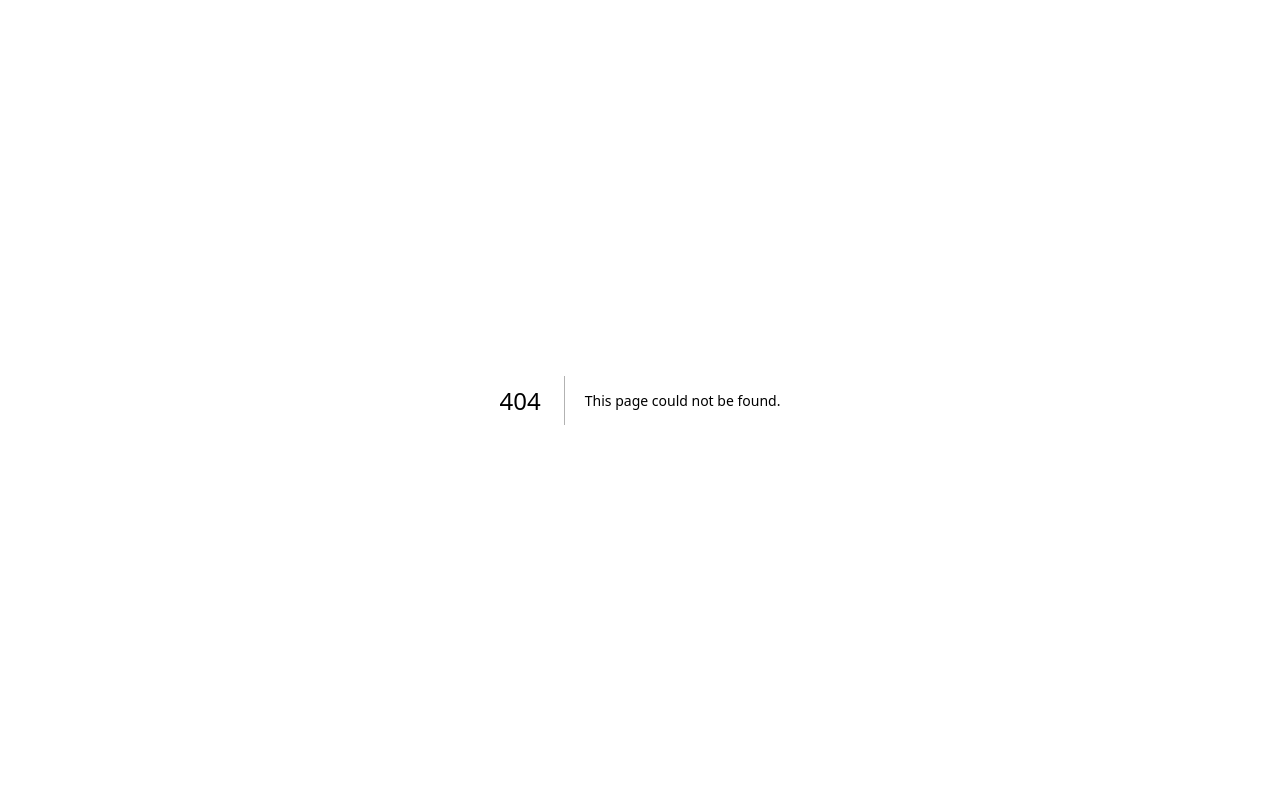
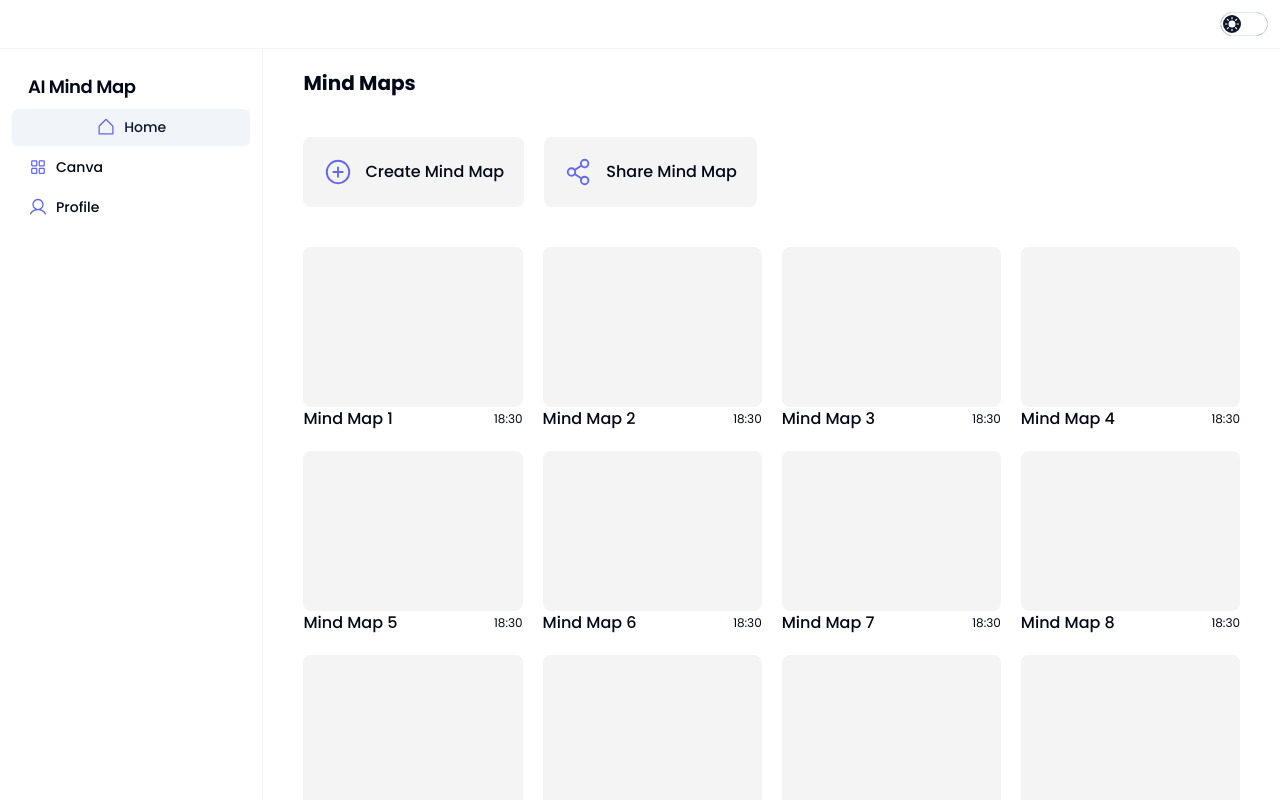
Before and after one commit to ugabb/ai-mind-map-flow, a Next.js app: page /home in a window 1280 px wide. Before the commit this address had no page. Shown: the top 800 px of the page. Built offline with nearby package versions, Linux system fonts and the light colour scheme.

Commit message:
feat(wp): add home

```diff
--- a/package.json
+++ b/package.json
@@ -19,6 +19,7 @@
     "@radix-ui/react-label": "^2.1.0",
     "@radix-ui/react-menubar": "^1.1.1",
     "@radix-ui/react-progress": "^1.1.0",
+    "@radix-ui/react-scroll-area": "^1.2.0",
     "@radix-ui/react-slot": "^1.1.0",
     "@radix-ui/react-toolbar": "^1.1.0",
     "@tanstack/react-query": "^5.59.0",
@@ -46,6 +47,7 @@
     "@types/node": "^20",
     "@types/react": "^18",
     "@types/react-dom": "^18",
+    "daisyui": "^4.12.12",
     "eslint": "^8",
     "eslint-config-next": "14.2.7",
     "postcss": "^8",
--- /dev/null
+++ b/src/app/home/page.tsx
@@ -0,0 +1,79 @@
+import { CardActions } from "@/components/CardActions";
+import { CardMindMap } from "@/components/CardMindMap";
+import { Sidebar } from "@/components/Sidebar";
+import { PiPlusCircle, PiShare, PiShareNetwork } from "react-icons/pi";
+
+export default function Home() {
+  return (
+    <div className="flex flex-col bg-background">
+      <div className="flex items-center justify-end gap-5 p-3 w-full">
+        <label className="grid cursor-pointer place-items-center">
+          <input
+            type="checkbox"
+            value="synthwave"
+            className="toggle theme-controller bg-primary col-span-2 col-start-1 row-start-1 border-input"
+          />
+          <svg
+            className="stroke-base-100 fill-base-100 col-start-1 row-start-1"
+            xmlns="http://www.w3.org/2000/svg"
+            width="14"
+            height="14"
+            viewBox="0 0 24 24"
+            fill="none"
+            stroke="currentColor"
+            strokeWidth="2"
+            strokeLinecap="round"
+            strokeLinejoin="round"
+          >
+            <circle cx="12" cy="12" r="5" />
+            <path d="M12 1v2M12 21v2M4.2 4.2l1.4 1.4M18.4 18.4l1.4 1.4M1 12h2M21 12h2M4.2 19.8l1.4-1.4M18.4 5.6l1.4-1.4" />
+          </svg>
+          <svg
+            className="stroke-base-100 fill-base-100 col-start-2 row-start-1"
+            xmlns="http://www.w3.org/2000/svg"
+            width="14"
+            height="14"
+            viewBox="0 0 24 24"
+            fill="none"
+            stroke="currentColor"
+            strokeWidth="2"
+            strokeLinecap="round"
+            strokeLinejoin="round"
+          >
+            <path d="M21 12.79A9 9 0 1 1 11.21 3 7 7 0 0 0 21 12.79z"></path>
+          </svg>
+        </label>
+      </div>
+      <div className="flex border-t border-zinc-100">
+        <Sidebar playlists={[]} />
+        <div className="flex flex-col px-10 py-5 gap-10 w-full">
+          <h1 className="text-xl font-bold ">Mind Maps</h1>
+
+          <div className="flex gap-5 items-center w-full">
+            <CardActions>
+              <PiPlusCircle size={30} className="text-indigo-500" />
+              Create Mind Map
+            </CardActions>
+            <CardActions>
+              <PiShareNetwork size={30} className="text-indigo-500" />
+              Share Mind Map
+            </CardActions>
+          </div>
+
+          <div className="grid grid-cols-4 w-full gap-5">
+            {Array.from({length: 20}).map((_, index) => (
+                <CardMindMap
+                    key={index}
+                    mindMap={{
+                    id: index.toString(),
+                    title: "Mind Map " + (index + 1),
+                    lastUpdatedTime: "18:30",
+                    }}
+                />
+            ))}
+          </div>
+        </div>
+      </div>
+    </div>
+  );
+}
--- /dev/null
+++ b/src/components/CardActions.tsx
@@ -0,0 +1,11 @@
+interface CardActionsProps {
+  children: React.ReactNode;
+}
+
+export const CardActions = (props: CardActionsProps) => {
+  return (
+    <div className="flex gap-3 items-center p-5 bg-zinc-100 text-md font-medium rounded-lg min-w-32 cursor-pointer hover:bg-indigo-500/10">
+      {props.children}
+    </div>
+  );
+};
--- /dev/null
+++ b/src/components/CardMindMap.tsx
@@ -0,0 +1,22 @@
+import Link from "next/link";
+
+interface CardMindMapProps {
+  mindMap: {
+    id: string;
+    title: string;
+    lastUpdatedTime: string;
+  };
+}
+
+export const CardMindMap = (props: CardMindMapProps) => {
+    const { mindMap } = props;
+  return (
+    <Link href={"/mind-map/:mindMapId"} className="flex flex-col cursor-pointer">
+      <div className="w-full h-40 bg-zinc-100 rounded-lg "></div>
+      <div className="flex justify-between items-center">
+        <h1 className="text-md font-medium">{mindMap.title}</h1>
+        <p className="text-xs text-foreground">{mindMap.lastUpdatedTime}</p>
+      </div>
+    </Link>
+  );
+};
--- /dev/null
+++ b/src/components/Sidebar.tsx
@@ -0,0 +1,43 @@
+import { cn } from "@/lib/utils";
+import { Button } from "./ui/button";
+import { ScrollArea } from "./ui/scroll-area";
+import { PiHouseSimple, PiSquaresFour, PiUser } from "react-icons/pi";
+import Link from "next/link";
+
+interface SidebarProps extends React.HTMLAttributes<HTMLDivElement> {
+  playlists: any[];
+}
+
+export function Sidebar({ className, playlists }: SidebarProps) {
+  return (
+    <div className={cn("pb-12 border-r border-zinc-100 max-w-xs", className)}>
+      <div className="space-y-4 py-4">
+        <div className="px-3 py-2">
+          <h2 className="mb-2 px-4 text-lg font-semibold tracking-tight">
+            AI Mind Map
+          </h2>
+          <div className="space-y-1">
+            <Button asChild variant="secondary">
+              <Link href={"/home"} className="w-full justify-start">
+                <PiHouseSimple className="h-5 w-5 mr-2 text-indigo-500" />
+                Home
+              </Link>
+            </Button>
+            <Button asChild variant="ghost" className="w-full justify-start">
+              <Link href={"/mind-map"} className="w-full justify-start">
+                <PiSquaresFour className="h-5 w-5 mr-2 text-indigo-500" />
+                Canva
+              </Link>
+            </Button>
+            <Button asChild variant="ghost" className="w-full justify-start">
+              <Link href={"/profile"} className="w-full justify-start">
+                <PiUser className="h-5 w-5 mr-2 text-indigo-500" />
+                Profile
+              </Link>
+            </Button>
+          </div>
+        </div>
+      </div>
+    </div>
+  );
+}
--- /dev/null
+++ b/src/components/ui/scroll-area.tsx
@@ -0,0 +1,48 @@
+"use client"
+
+import * as React from "react"
+import * as ScrollAreaPrimitive from "@radix-ui/react-scroll-area"
+
+import { cn } from "@/lib/utils"
+
+const ScrollArea = React.forwardRef<
+  React.ElementRef<typeof ScrollAreaPrimitive.Root>,
+  React.ComponentPropsWithoutRef<typeof ScrollAreaPrimitive.Root>
+>(({ className, children, ...props }, ref) => (
+  <ScrollAreaPrimitive.Root
+    ref={ref}
+    className={cn("relative overflow-hidden", className)}
+    {...props}
+  >
+    <ScrollAreaPrimitive.Viewport className="h-full w-full rounded-[inherit]">
+      {children}
+    </ScrollAreaPrimitive.Viewport>
+    <ScrollBar />
+    <ScrollAreaPrimitive.Corner />
+  </ScrollAreaPrimitive.Root>
+))
+ScrollArea.displayName = ScrollAreaPrimitive.Root.displayName
+
+const ScrollBar = React.forwardRef<
+  React.ElementRef<typeof ScrollAreaPrimitive.ScrollAreaScrollbar>,
+  React.ComponentPropsWithoutRef<typeof ScrollAreaPrimitive.ScrollAreaScrollbar>
+>(({ className, orientation = "vertical", ...props }, ref) => (
+  <ScrollAreaPrimitive.ScrollAreaScrollbar
+    ref={ref}
+    orientation={orientation}
+    className={cn(
+      "flex touch-none select-none transition-colors",
+      orientation === "vertical" &&
+        "h-full w-2.5 border-l border-l-transparent p-[1px]",
+      orientation === "horizontal" &&
+        "h-2.5 flex-col border-t border-t-transparent p-[1px]",
+      className
+    )}
+    {...props}
+  >
+    <ScrollAreaPrimitive.ScrollAreaThumb className="relative flex-1 rounded-full bg-border" />
+  </ScrollAreaPrimitive.ScrollAreaScrollbar>
+))
+ScrollBar.displayName = ScrollAreaPrimitive.ScrollAreaScrollbar.displayName
+
+export { ScrollArea, ScrollBar }
--- a/tailwind.config.ts
+++ b/tailwind.config.ts
@@ -63,7 +63,7 @@ const config: Config = {
   		}
   	}
   },
-  plugins: [require("tailwindcss-animate")],
+  plugins: [require("tailwindcss-animate"), require('daisyui')],
   important: true,
 };
 export default config;
```
Also changed, not shown: 2 other files (tests, documents, lock files or other folders).
